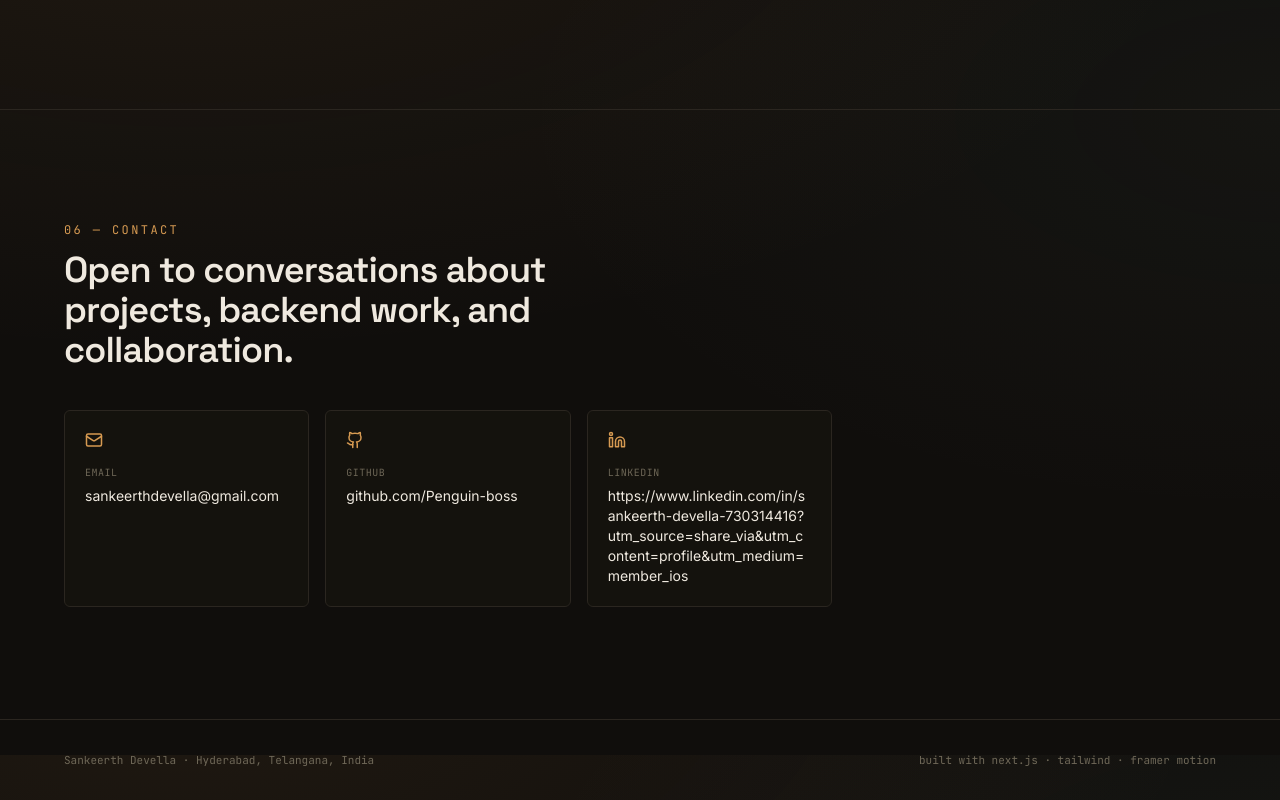
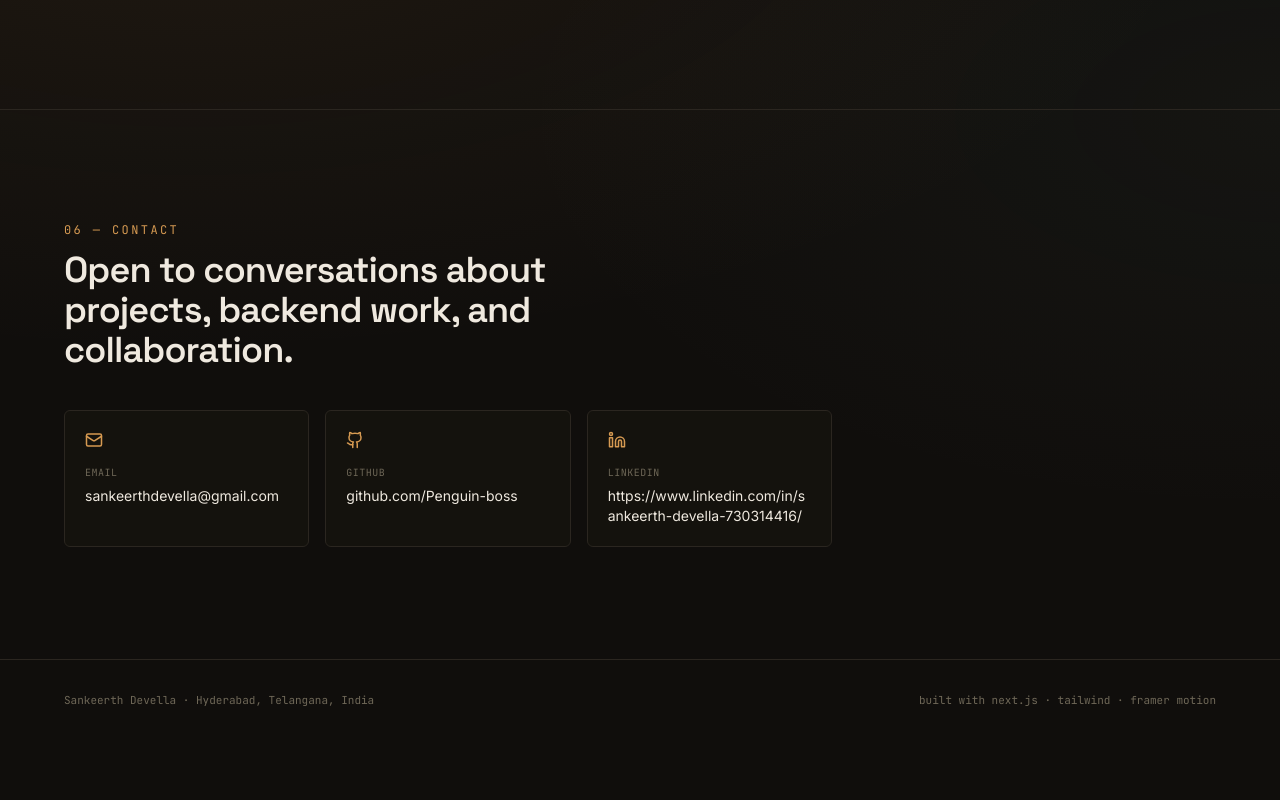
Before and after one commit to Penguin-boss/Sankeerth-Portfolio, a Next.js app: page / in a window 1280 px wide. Shown: the part 4045-4845 px from the top of the page. After the commit the page ends 4785 px from the top, so only its background shows below. Built offline with nearby package versions, Linux system fonts and the light colour scheme.

Commit message:
Fix linkedinHandle URL format in portfolio.ts

```diff
--- a/src/data/portfolio.ts
+++ b/src/data/portfolio.ts
@@ -9,7 +9,7 @@ export const profile = {
   github: "https://github.com/Penguin-boss",
   githubHandle: "github.com/Penguin-boss",
   linkedin: "https://www.linkedin.com/in/sankeerth-devella-730314416?utm_source=share_via&utm_content=profile&utm_medium=member_ios",
-  linkedinHandle: "https://www.linkedin.com/in/sankeerth-devella-730314416?utm_source=share_via&utm_content=profile&utm_medium=member_ios",
+  linkedinHandle: "https://www.linkedin.com/in/sankeerth-devella-730314416/",
   resumeFile: "/resume.pdf",
 };
 
```
